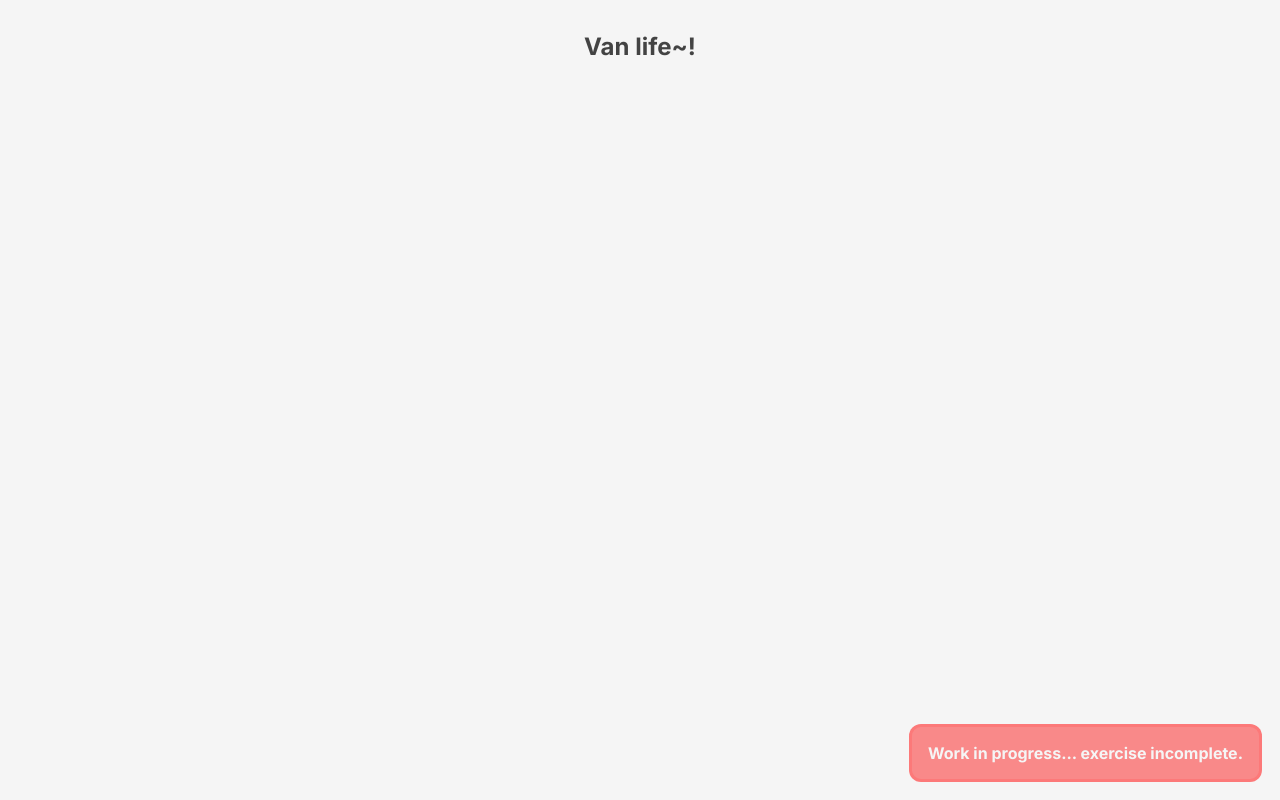
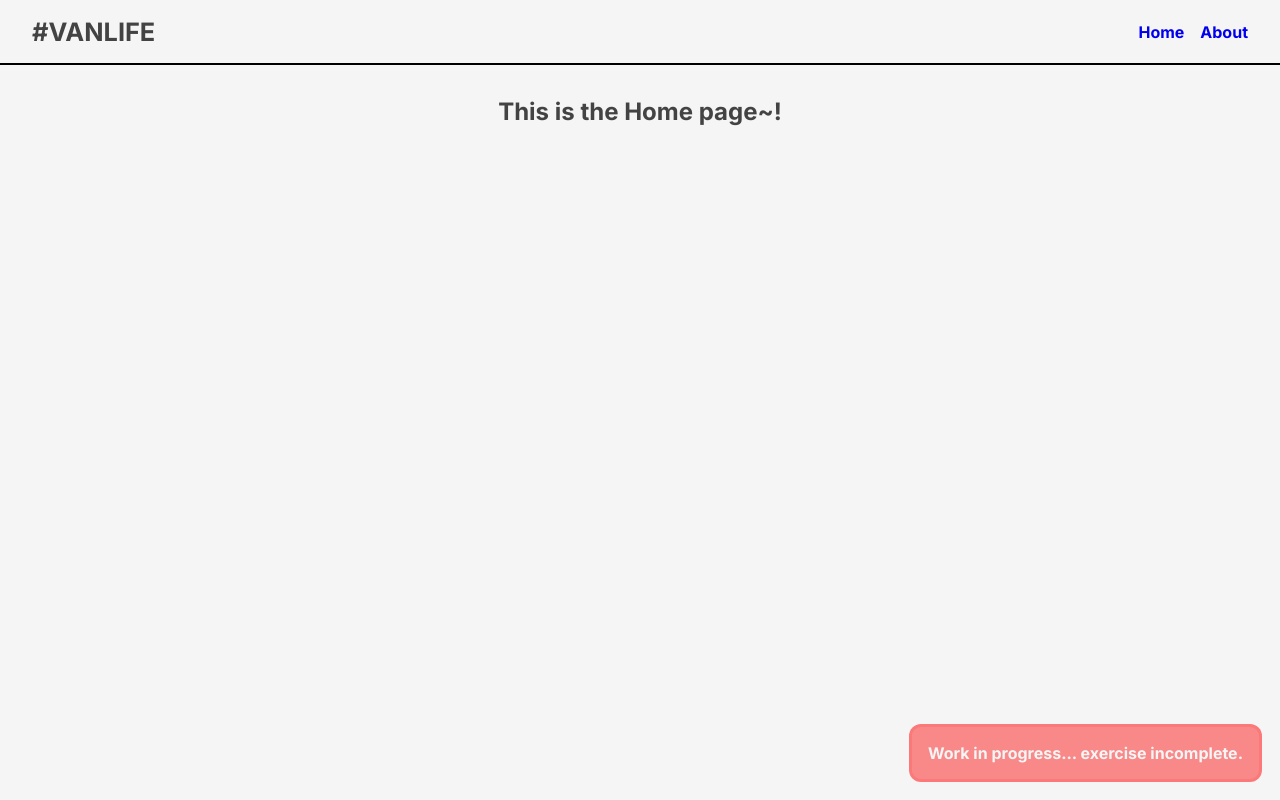
Before and after one commit to MadHapps/Module-11---Van-Life, a React (Vite) app: page / in a window 1280 px wide. Built offline with nearby package versions, Linux system fonts and the light colour scheme.

Commit message:
Created Navbar and Layout components, links to Home and About using Router

```diff
--- a/src/App.css
+++ b/src/App.css
@@ -1,7 +1,6 @@
 #root {
   max-width: 1280px;
   margin: 0 auto;
-  padding: 2rem;
   text-align: center;
 }
 
@@ -9,3 +8,7 @@
   margin: 0;
   padding: 0;
 }
+
+main.content-wrapper {
+  padding: 1em;
+}
--- a/src/App.jsx
+++ b/src/App.jsx
@@ -1,10 +1,19 @@
 import "./App.css";
+import { BrowserRouter as Router, Routes, Route } from "react-router-dom";
+import Home from "./pages/Home";
+import About from "./pages/About";
+import Layout from "./components/Layout";
 
 function App() {
   return (
-    <>
-      <h2>Van life~!</h2>
-    </>
+    <Router>
+      <Layout>
+        <Routes>
+          <Route path="/" element={<Home />}  />
+          <Route path="/about" element={<About />}  />
+        </Routes>
+      </Layout>
+    </Router>
   );
 }
 
--- /dev/null
+++ b/src/components/Layout.jsx
@@ -0,0 +1,12 @@
+/* eslint-disable react/prop-types */
+import "./styling/Layout.css";
+import Navbar from "./Navbar";
+
+export default function Layout({ children }) {
+  return (
+    <>
+      <Navbar />
+      <main>{children}</main>
+    </>
+  );
+}
--- /dev/null
+++ b/src/components/Navbar.jsx
@@ -0,0 +1,17 @@
+import "./styling/Navbar.css"
+import { Link } from "react-router-dom"
+
+export default function Navbar() {
+
+    return (
+        <nav>
+            <h1 role="banner" className="logo">
+                #VANLIFE
+            </h1>
+            <div className="link-wrapper">
+                <Link to="/">Home</Link>
+                <Link to="/about">About</Link>
+            </div>
+        </nav>
+    )
+}
--- /dev/null
+++ b/src/components/styling/Navbar.css
@@ -0,0 +1,23 @@
+nav {
+    display: flex;
+    justify-content: space-between;
+    align-items: center;
+    padding: 1em 2em;
+    border-bottom: 2px solid black;
+    margin-bottom: 1em;
+}
+
+nav .logo {
+    font-size: 1.584em;
+}
+
+nav .link-wrapper {
+    display: flex;
+    gap: 1em;
+}
+
+nav a {
+    font-size: 1em;
+    font-weight: 700;
+    text-decoration: none;
+}
```
Also changed, not shown: src/components/styling/Layout.css (added).
